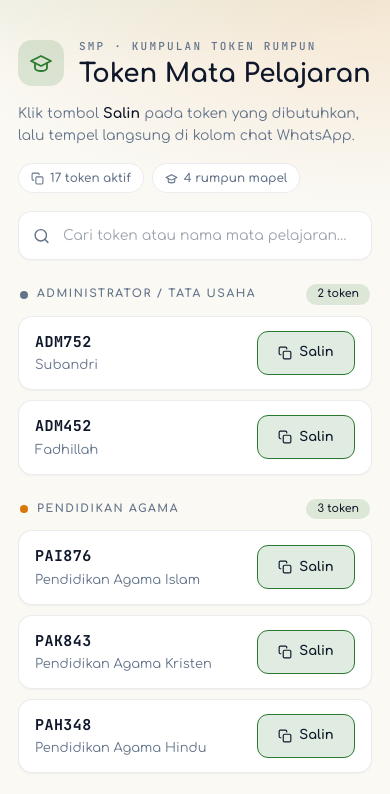
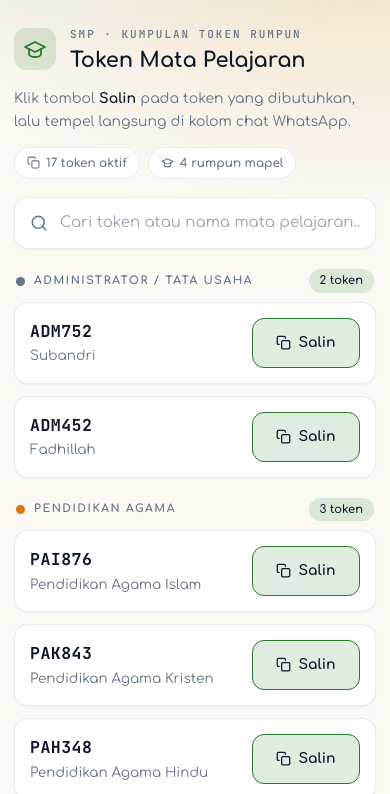
Before and after one commit to rudy887/usersas, a plain HTML site: page index.html in a window 390 px wide. Shown: the top 794 px of the page. Drawn offline with nearby package versions, Linux system fonts and the light colour scheme.

Commit message:
update ui2

```diff
--- a/index.html
+++ b/index.html
@@ -1,4 +1,5 @@
 <html style="margin: 0; padding: 0">
+  <meta name="viewport" content="width=device-width, initial-scale=1.0" />
   <link
     href="https://fonts.googleapis.com/css2?family=Comfortaa:wght@400;500;600;700&family=JetBrains+Mono:wght@500;600;700&display=swap"
     rel="stylesheet"
@@ -9,19 +10,38 @@
       var s = document.createElement("style");
       s.textContent =
         ":root{--bg:#faf9f4;--card:#ffffff;--text:#0f172a;--muted:#64748b;--accent:#297a2e;--accent-soft:rgba(41,122,46,.14);--accent2:#d97706;--accent2-soft:rgba(217,119,6,.14);--border:rgba(15,23,42,.08)}" +
-        'html,body{margin:0;padding:0}body{font-family:"Comfortaa",system-ui,sans-serif;color:var(--text)}' +
+        'html,body{margin:0;padding:0}body{font-family:"Comfortaa",system-ui,sans-serif;color:var(--text);-webkit-tap-highlight-color:transparent;touch-action:manipulation}' +
         '.mono{font-family:"JetBrains Mono",ui-monospace,monospace}' +
         ".page{position:relative;background:radial-gradient(900px 380px at 15% -8%,var(--accent-soft),transparent 62%),radial-gradient(760px 340px at 95% 0%,var(--accent2-soft),transparent 60%),var(--bg)}" +
+        ".container{max-width:640px;margin:0 auto;padding:38px 20px 48px;box-sizing:border-box}" +
         ".reveal{opacity:0;transform:translateY(14px);animation:fadeUp .55s ease forwards}@keyframes fadeUp{to{opacity:1;transform:translateY(0)}}" +
-        ".hero-tile{width:46px;height:46px;border-radius:14px;background:var(--accent-soft);color:var(--accent);display:flex;align-items:center;justify-content:center;flex-shrink:0}" +
-        ".chip{display:inline-flex;align-items:center;gap:6px;padding:5px 12px;border-radius:20px;background:var(--card);border:1px solid var(--border);font-size:12px;font-weight:600;color:var(--muted)}" +
-        ".search-wrap{position:relative}.search{width:100%;padding:13px 14px 13px 44px;border:1px solid var(--border);border-radius:13px;background:var(--card);font-size:14px;font-family:inherit;color:var(--text);outline:none;box-shadow:0 1px 2px rgba(15,23,42,.04);transition:border-color .18s,box-shadow .18s}.search:focus{border-color:var(--accent);box-shadow:0 0 0 3px var(--accent-soft)}.search-ico{position:absolute;left:15px;top:50%;transform:translateY(-50%);color:var(--muted);pointer-events:none}" +
-        ".group-head{display:flex;align-items:center;gap:9px;margin:24px 2px 11px}.dot{width:8px;height:8px;border-radius:50%;flex-shrink:0}.glabel{font-size:11px;letter-spacing:.14em;text-transform:uppercase;font-weight:700;color:var(--muted)}.gbadge{margin-left:auto;font-size:11px;font-weight:600;background:var(--accent-soft);color:var(--text);border-radius:20px;padding:2px 11px}" +
-        ".card{background:var(--card);border:1px solid var(--border);border-radius:14px;padding:14px 16px;display:flex;align-items:center;gap:14px;box-shadow:0 1px 2px rgba(15,23,42,.04);transition:transform .18s ease,box-shadow .18s ease,border-color .18s ease}.card:hover{transform:translateY(-2px);border-color:color-mix(in srgb,var(--accent) 35%,var(--border));box-shadow:0 8px 22px rgba(41,122,46,.08)}.card.flash{border-color:var(--accent);box-shadow:0 0 0 2px var(--accent-soft)}" +
-        ".tok{font-size:15px;font-weight:700;letter-spacing:.03em;color:var(--text);margin-bottom:3px}.cname{font-size:13px;color:var(--muted);line-height:1.45;overflow-wrap:break-word}" +
-        ".btn{min-height:44px;min-width:98px;display:inline-flex;align-items:center;justify-content:center;gap:7px;padding:0 15px;border-radius:11px;border:1px solid var(--accent);background:var(--accent-soft);color:var(--text);font-size:13px;font-weight:700;cursor:pointer;font-family:inherit;transition:background .18s,color .18s,border-color .18s,transform .12s}.btn:hover{background:color-mix(in srgb,var(--accent) 20%,#fff)}.btn:active{transform:scale(.97)}.btn.copied{background:var(--accent);border-color:var(--accent);color:#fff}" +
-        ".toast{position:absolute;top:14px;left:50%;transform:translateX(-50%) translateY(-10px);background:#0f172a;color:#fff;padding:11px 18px;border-radius:11px;font-size:13px;font-weight:600;display:flex;align-items:center;gap:8px;opacity:0;visibility:hidden;transition:opacity .25s,transform .25s,visibility .25s;box-shadow:0 12px 30px rgba(15,23,42,.28);z-index:30;white-space:nowrap;max-width:92%}.toast.show{opacity:1;visibility:visible;transform:translateX(-50%) translateY(0)}" +
-        ".empty{display:none;text-align:center;padding:40px 20px;color:var(--muted);font-size:14px}.empty.show{display:block}";
+        ".hero-tile{width:48px;height:48px;border-radius:14px;background:var(--accent-soft);color:var(--accent);display:flex;align-items:center;justify-content:center;flex-shrink:0}" +
+        ".hero-title{font-size:26px;line-height:1.25;font-weight:700;margin:0;color:var(--text)}" +
+        ".hero-sub{color:var(--muted);font-size:14.5px;line-height:1.65;margin:14px 0 16px}" +
+        ".chip{display:inline-flex;align-items:center;gap:6px;padding:7px 13px;border-radius:20px;background:var(--card);border:1px solid var(--border);font-size:12.5px;font-weight:600;color:var(--muted)}" +
+        ".search-wrap{position:relative;margin-bottom:6px}.search{width:100%;padding:14px 15px 14px 46px;border:1px solid var(--border);border-radius:13px;background:var(--card);font-size:14.5px;font-family:inherit;color:var(--text);outline:none;box-shadow:0 1px 2px rgba(15,23,42,.04);transition:border-color .18s,box-shadow .18s}.search:focus{border-color:var(--accent);box-shadow:0 0 0 3px var(--accent-soft)}.search-ico{position:absolute;left:16px;top:50%;transform:translateY(-50%);color:var(--muted);pointer-events:none}" +
+        ".group-head{display:flex;align-items:center;gap:9px;margin:24px 2px 11px}.dot{width:9px;height:9px;border-radius:50%;flex-shrink:0}.glabel{font-size:11.5px;letter-spacing:.14em;text-transform:uppercase;font-weight:700;color:var(--muted)}.gbadge{margin-left:auto;font-size:11.5px;font-weight:600;background:var(--accent-soft);color:var(--text);border-radius:20px;padding:3px 11px}" +
+        ".card-list{display:flex;flex-direction:column;gap:11px}" +
+        ".card{background:var(--card);border:1px solid var(--border);border-radius:15px;padding:16px;display:flex;align-items:center;gap:14px;box-shadow:0 1px 2px rgba(15,23,42,.04);transition:transform .18s ease,box-shadow .18s ease,border-color .18s ease}.card:hover{transform:translateY(-2px);border-color:color-mix(in srgb,var(--accent) 35%,var(--border));box-shadow:0 8px 22px rgba(41,122,46,.08)}.card.flash{border-color:var(--accent);box-shadow:0 0 0 2px var(--accent-soft)}" +
+        ".tok{font-size:16px;font-weight:700;letter-spacing:.03em;color:var(--text);margin-bottom:4px}.cname{font-size:13.5px;color:var(--muted);line-height:1.5;overflow-wrap:break-word}" +
+        ".btn{min-height:48px;min-width:104px;display:inline-flex;align-items:center;justify-content:center;gap:7px;padding:0 16px;border-radius:12px;border:1px solid var(--accent);background:var(--accent-soft);color:var(--text);font-size:13.5px;font-weight:700;cursor:pointer;font-family:inherit;transition:background .18s,color .18s,border-color .18s,transform .12s}.btn:hover{background:color-mix(in srgb,var(--accent) 20%,#fff)}.btn:active{transform:scale(.97)}.btn.copied{background:var(--accent);border-color:var(--accent);color:#fff}" +
+        ".toast{position:absolute;top:14px;left:50%;transform:translateX(-50%) translateY(-10px);background:#0f172a;color:#fff;padding:12px 18px;border-radius:12px;font-size:13.5px;font-weight:600;display:flex;align-items:center;gap:8px;opacity:0;visibility:hidden;transition:opacity .25s,transform .25s,visibility .25s;box-shadow:0 12px 30px rgba(15,23,42,.28);z-index:30;white-space:nowrap;max-width:92%}.toast.show{opacity:1;visibility:visible;transform:translateX(-50%) translateY(0)}" +
+        ".empty{display:none;text-align:center;padding:40px 20px;color:var(--muted);font-size:14px}.empty.show{display:block}" +
+        "@media(max-width:640px){" +
+        ".container{padding:26px 14px 40px}" +
+        ".hero-tile{width:42px;height:42px;border-radius:12px}" +
+        ".hero-title{font-size:21px}" +
+        ".hero-sub{font-size:14px;margin:12px 0 14px}" +
+        ".chip{font-size:12px;padding:6px 12px}" +
+        ".group-head{margin:20px 2px 9px}" +
+        ".glabel{font-size:11px}" +
+        ".card-list{gap:12px}" +
+        ".card{padding:15px 15px;gap:12px;border-radius:14px}" +
+        ".tok{font-size:16.5px;margin-bottom:3px}" +
+        ".cname{font-size:13.5px}" +
+        ".btn{min-height:50px;min-width:108px;font-size:14px;padding:0 16px;border-radius:12px}" +
+        ".search{font-size:15px;padding:14px 14px 14px 45px;border-radius:14px}" +
+        "}";
       document.head.appendChild(s);
     })();
   </script>
@@ -42,13 +62,13 @@
         </svg>
         <span id="toastMsg">Token tersalin</span>
       </div>
-      <div style="max-width: 620px; margin: 0 auto; padding: 38px 18px 46px">
+      <div class="container">
         <div
           class="reveal"
           style="
             display: flex;
             align-items: center;
-            gap: 15px;
+            gap: 14px;
             margin-bottom: 14px;
           "
         >
@@ -72,36 +92,18 @@
               style="
                 font-family: &quot;JetBrains Mono&quot;, monospace;
                 font-size: 11px;
-                letter-spacing: 0.2em;
+                letter-spacing: 0.18em;
                 text-transform: uppercase;
                 color: var(--muted);
-                margin-bottom: 3px;
+                margin-bottom: 4px;
               "
             >
               SMP · Kumpulan Token Rumpun
             </p>
-            <h1
-              style="
-                font-size: 26px;
-                line-height: 1.2;
-                font-weight: 700;
-                margin: 0;
-                color: var(--text);
-              "
-            >
-              Token Mata Pelajaran
-            </h1>
+            <h1 class="hero-title">Token Mata Pelajaran</h1>
           </div>
         </div>
-        <p
-          class="reveal"
-          style="
-            color: var(--muted);
-            font-size: 14px;
-            line-height: 1.6;
-            margin: 0 0 16px;
-          "
-        >
+        <p class="reveal hero-sub">
           Klik tombol <strong style="color: var(--text)">Salin</strong> pada
           token yang dibutuhkan, lalu tempel langsung di kolom chat WhatsApp.
         </p>
@@ -141,11 +143,11 @@
             >4 rumpun mapel</span
           >
         </div>
-        <div class="reveal search-wrap" style="margin-bottom: 6px">
+        <div class="reveal search-wrap">
           <span class="search-ico">
             <svg
-              width="17"
-              height="17"
+              width="18"
+              height="18"
               viewBox="0 0 24 24"
               fill="none"
               stroke="currentColor"
@@ -181,7 +183,9 @@
             justify-content: center;
             gap: 8px;
             color: var(--muted);
-            font-size: 12px;
+            font-size: 12.5px;
+            text-align: center;
+            line-height: 1.5;
           "
         >
           <svg
@@ -193,6 +197,7 @@
             stroke-width="1.8"
             stroke-linecap="round"
             stroke-linejoin="round"
+            style="flex-shrink: 0"
           >
             <path
               d="M21 11.5a8.38 8.38 0 0 1-.9 3.8 8.5 8.5 0 0 1-7.6 4.7 8.38 8.38 0 0 1-3.8-.9L3 21l1.9-5.7a8.38 8.38 0 0 1-.9-3.8 8.5 8.5 0 0 1 4.7-7.6 8.38 8.38 0 0 1 3.8-.9h.5a8.48 8.48 0 0 1 8 8v.5z"
@@ -212,9 +217,9 @@
           cap: '<svg width="15" height="15" viewBox="0 0 24 24" fill="none" stroke="currentColor" stroke-width="1.9" stroke-linecap="round" stroke-linejoin="round"><path d="M22 10L12 5 2 10l10 5 10-5z"/><path d="M6 12v5c0 1.66 2.69 3 6 3s6-1.34 6-3v-5"/></svg>',
           globe:
             '<svg width="15" height="15" viewBox="0 0 24 24" fill="none" stroke="currentColor" stroke-width="1.9" stroke-linecap="round" stroke-linejoin="round"><circle cx="12" cy="12" r="10"/><path d="M2 12h20"/><path d="M12 2a15.3 15.3 0 0 1 4 10 15.3 15.3 0 0 1-4 10 15.3 15.3 0 0 1-4-10 15.3 15.3 0 0 1 4-10z"/></svg>',
-          copy: '<svg width="14" height="14" viewBox="0 0 24 24" fill="none" stroke="currentColor" stroke-width="2" stroke-linecap="round" stroke-linejoin="round"><rect x="9" y="9" width="13" height="13" rx="2"/><path d="M5 15H4a2 2 0 0 1-2-2V4a2 2 0 0 1 2-2h9a2 2 0 0 1 2 2v1"/></svg>',
+          copy: '<svg width="15" height="15" viewBox="0 0 24 24" fill="none" stroke="currentColor" stroke-width="2" stroke-linecap="round" stroke-linejoin="round"><rect x="9" y="9" width="13" height="13" rx="2"/><path d="M5 15H4a2 2 0 0 1-2-2V4a2 2 0 0 1 2-2h9a2 2 0 0 1 2 2v1"/></svg>',
           check:
-            '<svg width="14" height="14" viewBox="0 0 24 24" fill="none" stroke="currentColor" stroke-width="2.4" stroke-linecap="round" stroke-linejoin="round"><polyline points="20 6 9 17 4 12"/></svg>',
+            '<svg width="15" height="15" viewBox="0 0 24 24" fill="none" stroke="currentColor" stroke-width="2.4" stroke-linecap="round" stroke-linejoin="round"><polyline points="20 6 9 17 4 12"/></svg>',
         };
         var GROUPS = [
           {
@@ -286,10 +291,8 @@
           head.appendChild(lab);
           head.appendChild(badge);
           var list = document.createElement("div");
+          list.className = "card-list";
           list.dataset.list = g.key;
-          list.style.display = "flex";
-          list.style.flexDirection = "column";
-          list.style.gap = "10px";
           sec.appendChild(head);
           sec.appendChild(list);
           wrap.appendChild(sec);
```
